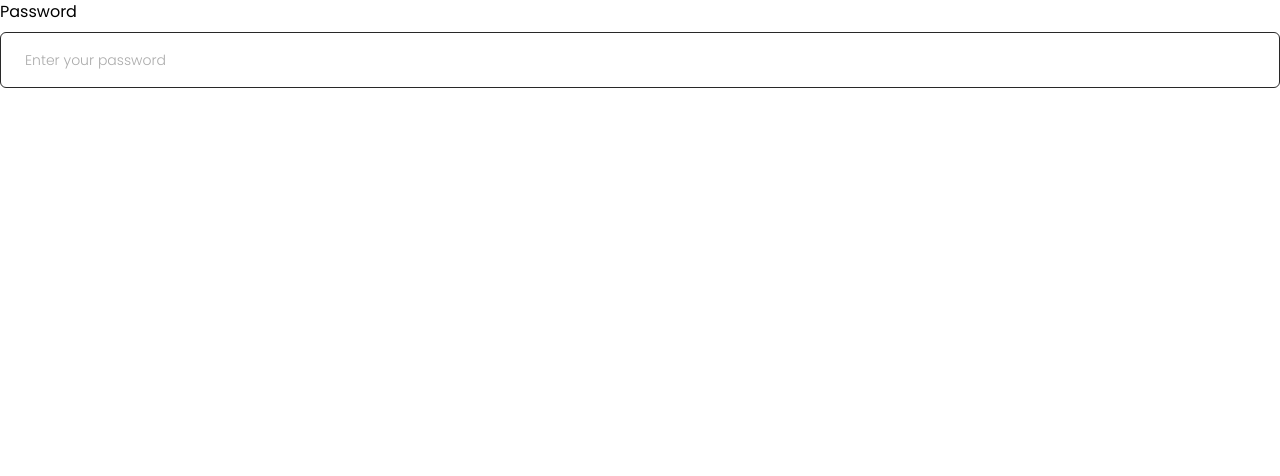
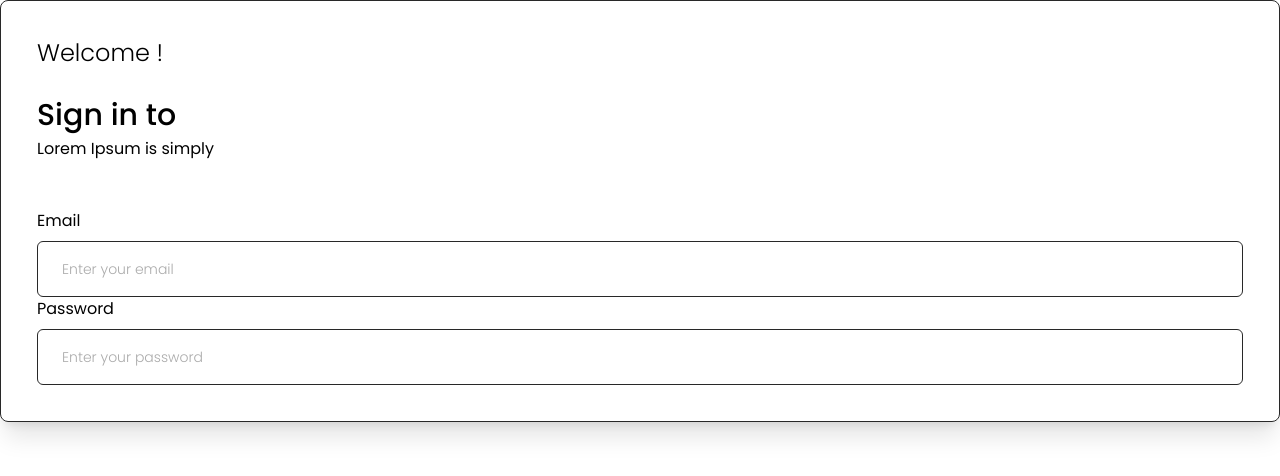
Before and after one commit to AldoWa/login-next-auth, a Next.js app: page / in a window 1280 px wide. Shown: the top 476 px of the page. Built offline with nearby package versions, Linux system fonts and the light colour scheme.

Commit message:
:sparkles: feat: creating initial login page

```diff
--- a/src/pages/index.tsx
+++ b/src/pages/index.tsx
@@ -2,12 +2,24 @@ import { Input } from "@/components/Input";
 
 export default function Home() {
   return (
-    <div>
-      <Input
-        label="Password"
-        placeholder="Enter your password"
-        type="password"
-      ></Input>
+    <div className="container mx-auto">
+      <div className="border  rounded-lg border-[#282828] shadow-xl p-9	">
+        <p className="text-2xl text-[#000] font-light mb-7">Welcome !</p>
+        <h1 className="text-3xl font-medium text-[#000] mb-1">Sign in to</h1>
+        <h2 className="text-base font-normal text-[#000] mb-12">Lorem Ipsum is simply</h2>
+        <form id="form-login" name="form-login">
+          <Input
+            label="Email"
+            placeholder="Enter your email"
+            type="email"
+          />
+          <Input
+            label="Password"
+            placeholder="Enter your password"
+            type="password"
+          />
+        </form>
+      </div>
     </div>
   );
 }
```
